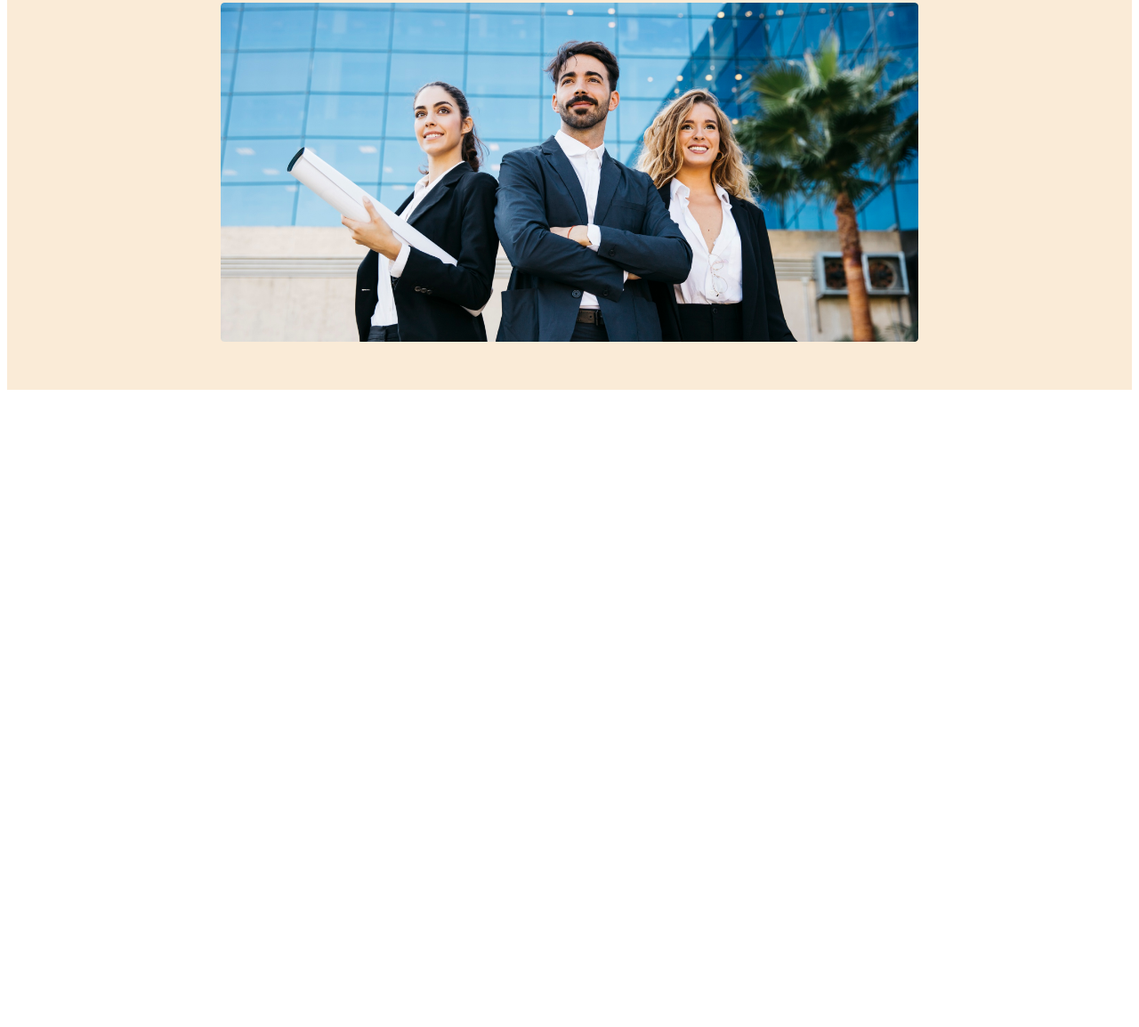
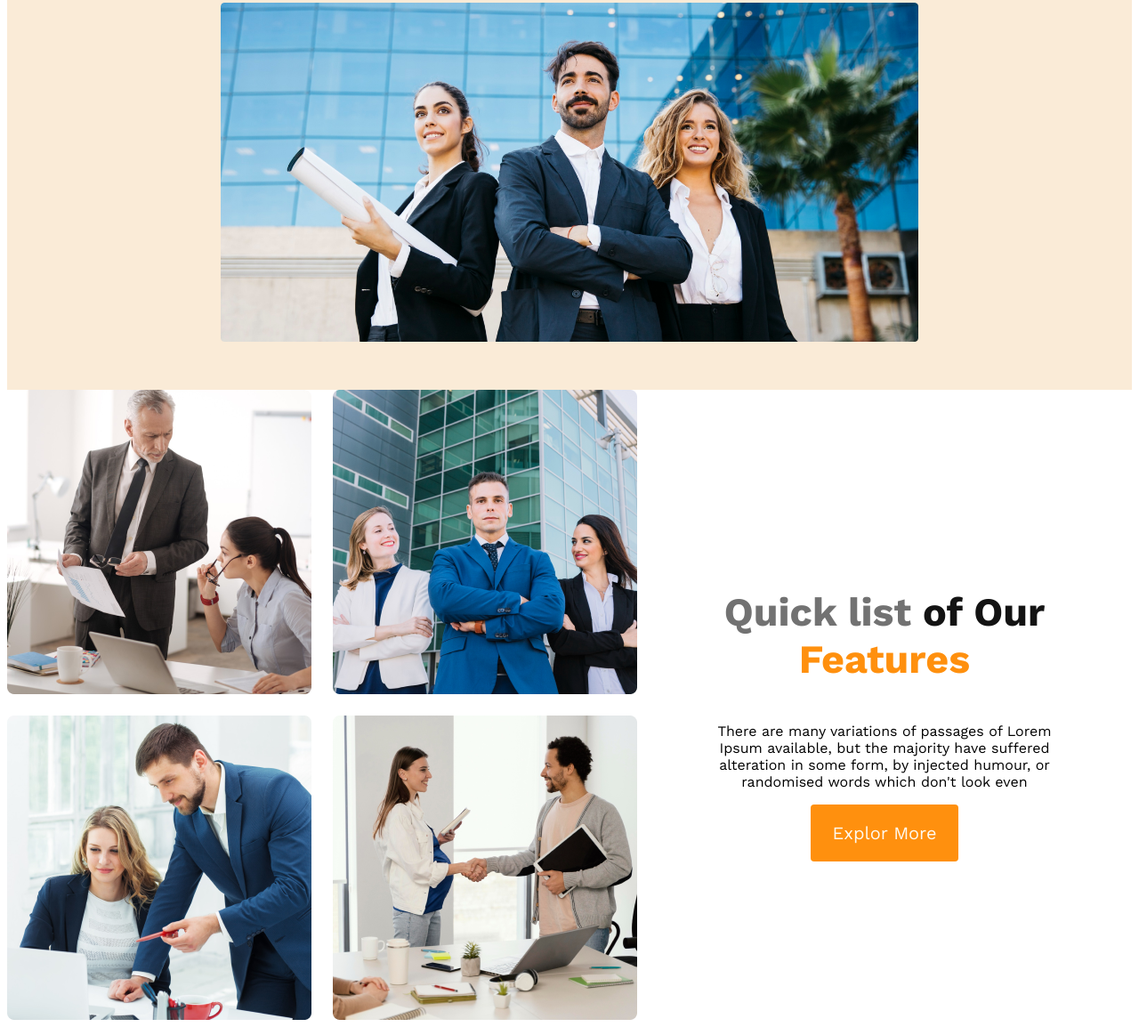
Before and after one commit to ZABBAR94/G3-Architect-website, a plain HTML site: page index.html in a window 1280 px wide. Shown: the part 591-1745 px from the top of the page at 89% size. Before the commit the page ends 1037 px from the top, so only its background shows below. Drawn offline with nearby package versions, Linux system fonts and the light colour scheme.

Commit message:
feature content added

```diff
--- a/index.html
+++ b/index.html
@@ -28,8 +28,25 @@
         <img src="images/banner.png" alt="">
        </div>
   </header>
+  <!-- header end -->
   <main>
+      <!-- feature section start -->
+      <section class="teams-container">
+      <div class=" teams-img-container">
+        <img src="images/team1.png" alt="">
+        <img src="images/team2.png" alt="">
+        <img src="images/team3.png" alt="">
+        <img src="images/team4.png" alt="">
+      </div>
+      <div class="teams-content">
+        <h3 class="teams-title"><span class="quick-list">Quick list</span><span class="teams-our"> of Our </span><span class="teams-features">Features</span></h3>
+        <p class="teams-description">There are many variations of passages of Lorem Ipsum available, but the majority have suffered alteration in some form, by injected humour, or randomised words which don't look even</p>
+        <button class="btn-primary">Explor More</button>
 
+
+
+      </div>
+    </section>
   </main>
   <footer>
 
--- a/styles/architect.css
+++ b/styles/architect.css
@@ -76,3 +76,34 @@ header{
   nav{
     flex-direction: column;
   }}
+  /* main styles */
+main{
+  max-width:1440px ;
+  margin: 0 auto;
+}
+.teams-container{
+  display: flex;
+  text-align: center;
+  align-items: center;
+}
+.teams-img-container{
+  display: grid;
+  grid-template-columns: repeat(2 ,1fr);
+  gap: 1.5rem;
+}
+.teams-content{
+  padding-left:70px;
+  padding-right: 70px;
+}
+.teams-title{
+  font-size: 2.8rem;
+}
+.teams-title, .quick-list{
+ color: #727272;
+}
+.teams-content .teams-our{
+  color: #131313;
+}
+.teams-content .teams-features{
+ color: #FF900E;
+}
```
